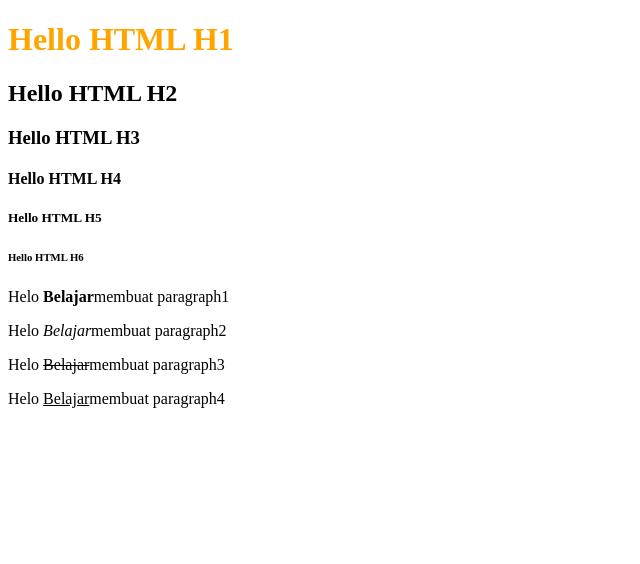
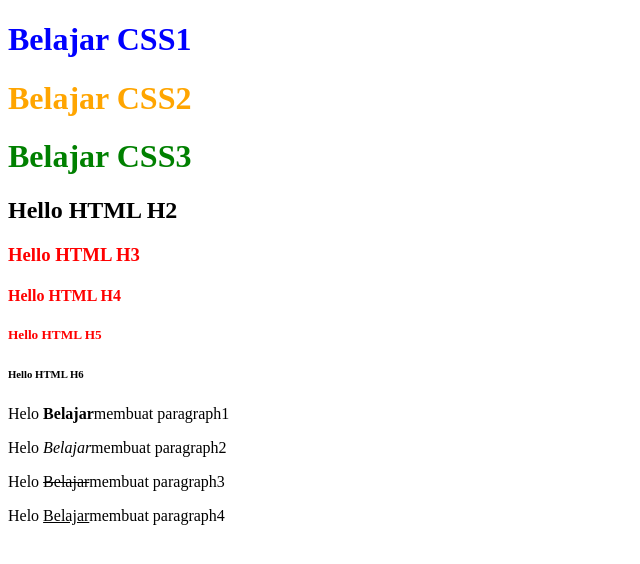
Before and after one commit to alboyz/belajar-css, a plain HTML site: page index.html in a window 1280 px wide. Shown: the whole page, without its empty margins (0-640 px from the left). Drawn offline with Linux system fonts and the light colour scheme.

Commit message:
Selectors Dengan Nama Element, ID dan Class

```diff
--- a/index.html
+++ b/index.html
@@ -4,16 +4,20 @@
 <head>
   <meta charset="utf-8">
   <title>Belajar</title>
-  <!-- <link rel="stylesheet" href="style/style.css"> -->
-  <style media="screen">
+  <link rel="stylesheet" href="style/style.css">
+  <!-- <style media="screen">
     h1{
       color: orange;
     }
-  </style>
+  </style> -->
 </head>
 
 <body>
-  <h1>Hello HTML H1</h1>
+  <!-- <h1>Hello HTML H1</h1> -->
+  <h1>Belajar CSS1</h1>
+  <h1 id="judul">Belajar CSS2</h1>
+  <h1 class="belajar">Belajar CSS3</h1>
+
   <h2>Hello HTML H2</h2>
   <h3>Hello HTML H3</h3>
   <h4>Hello HTML H4</h4>
--- a/style/style.css
+++ b/style/style.css
@@ -1,3 +1,15 @@
 h1 {
   color: blue;
 }
+
+#judul{
+  color: orange;
+}
+
+.belajar{
+  color: green;
+}
+
+h3,h4,h5{
+  color:red;
+}
```
